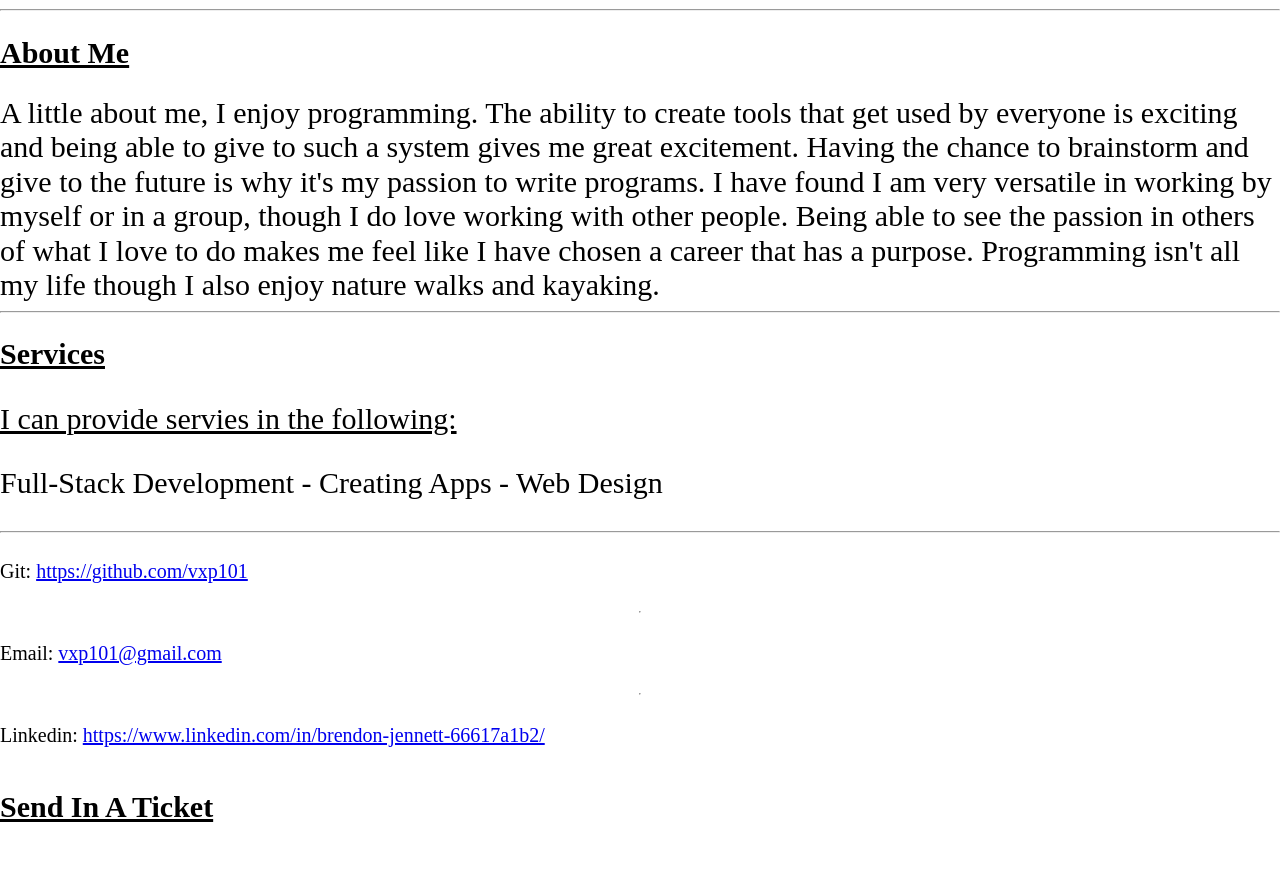
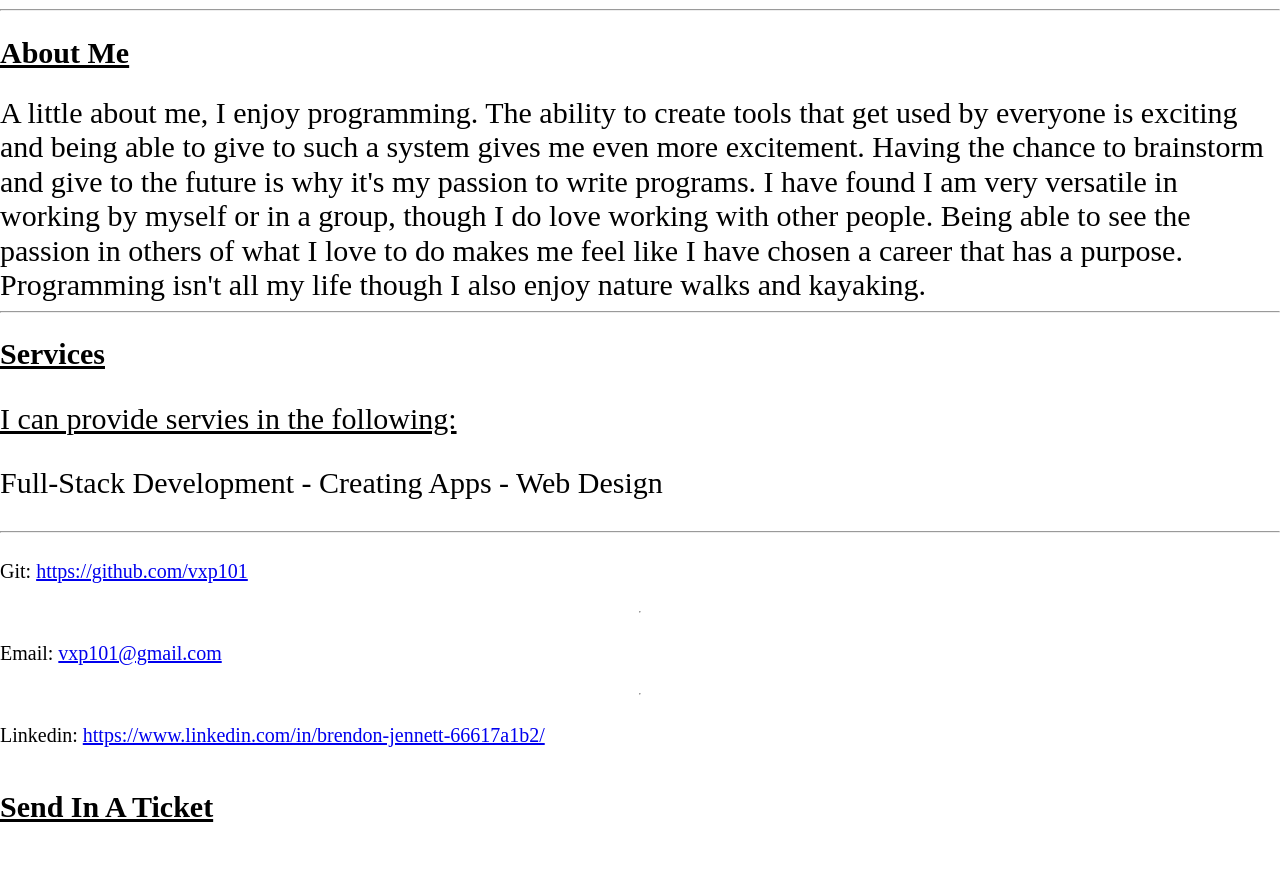
Before and after one commit to vxp101/Portfolio2.0, a plain HTML site: page index.html in a window 1280 px wide. Shown: the part 1200-2072 px from the top of the page. Drawn offline with nearby package versions, Linux system fonts and the light colour scheme.

Commit message:
Update index.html

```diff
--- a/index.html
+++ b/index.html
@@ -72,7 +72,7 @@
 			A little about me, I enjoy programming. The ability to create tools that get used by everyone is
 			exciting
 
-			and being able to give to such a system gives me great excitement. Having the chance to
+			and being able to give to such a system gives me even more excitement. Having the chance to
 
 			brainstorm and give to the future is why it's my passion to write programs. I have found I am very
 			versatile
```
